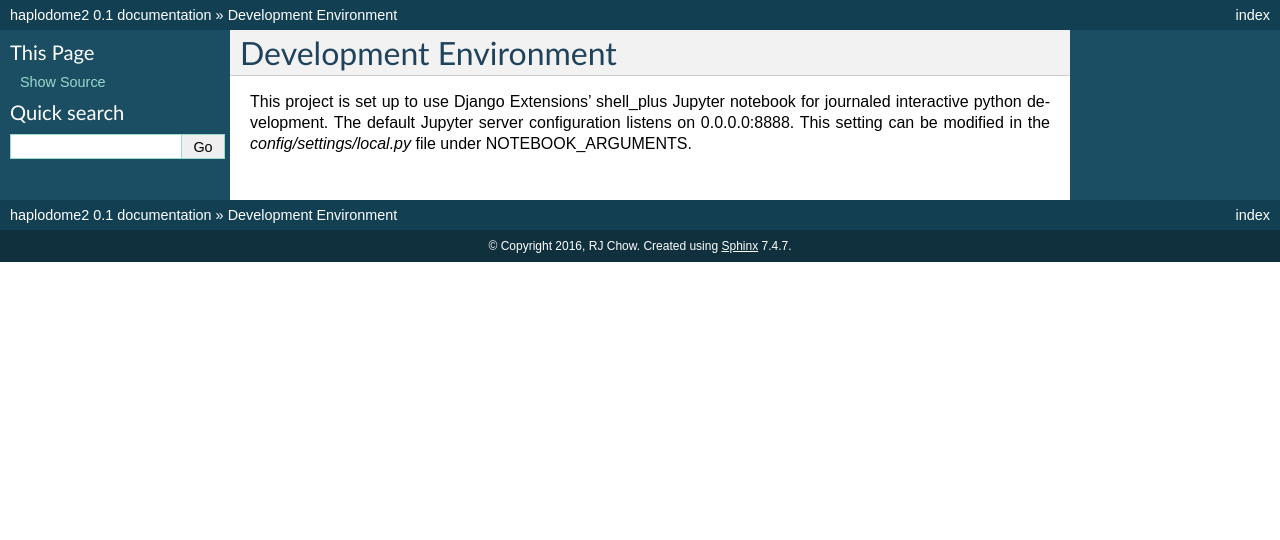
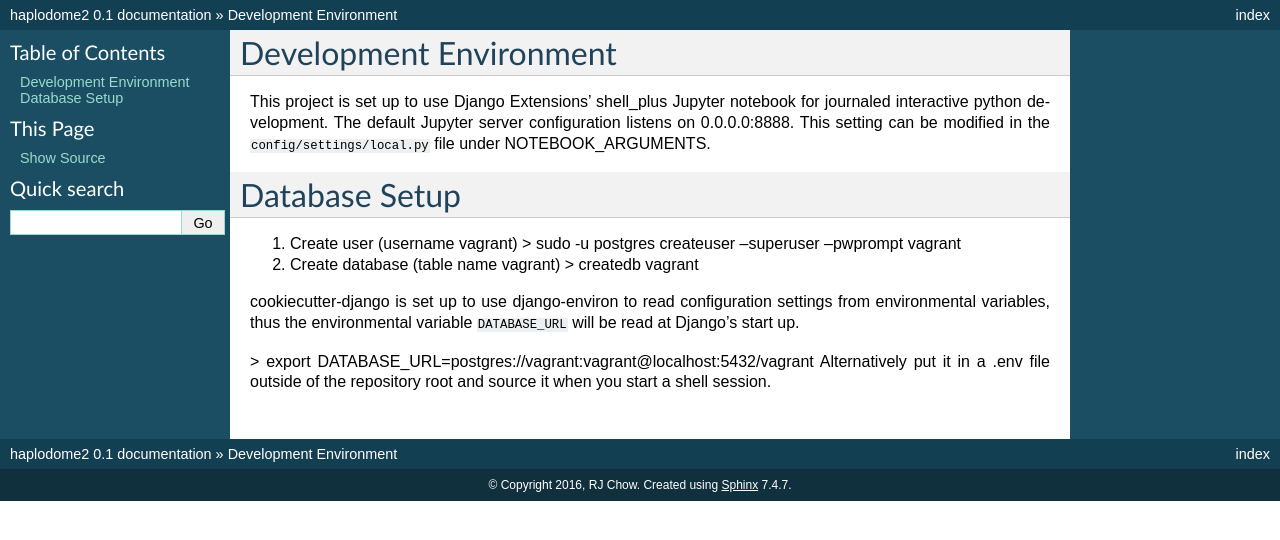
Before and after one commit to siriuz/haplodome2, a Sphinx documentation site: the page built from hdome2/docs/development.rst, in a window 1280 px wide. Shown: the top 540 px of the page. Built offline with Sphinx 7.4.7, drawn with Linux system fonts in a browser that asks for light colours; pages that are not in the unit, such as notebooks, are missing from menus.

Commit message:
Added dev database setup docs

```diff
--- a/hdome2/docs/development.rst
+++ b/hdome2/docs/development.rst
@@ -1,4 +1,16 @@
 Development Environment
 =========
 This project is set up to use Django Extensions' shell_plus Jupyter notebook for journaled interactive python development.
-The default Jupyter server configuration listens on 0.0.0.0:8888. This setting can be modified in the `config/settings/local.py` file under NOTEBOOK_ARGUMENTS.
+The default Jupyter server configuration listens on 0.0.0.0:8888. This setting can be modified in the ``config/settings/local.py`` file under NOTEBOOK_ARGUMENTS.
+
+Database Setup
+==============
+1. Create user (username vagrant)
+   > sudo -u postgres createuser --superuser --pwprompt vagrant
+2. Create database (table name vagrant)
+   > createdb vagrant
+
+cookiecutter-django is set up to use django-environ to read configuration settings from environmental variables, thus the environmental variable ``DATABASE_URL`` will be read at Django's start up.
+
+> export DATABASE_URL=postgres://vagrant:vagrant@localhost:5432/vagrant
+Alternatively put it in a .env file outside of the repository root and source it when you start a shell session.
```
